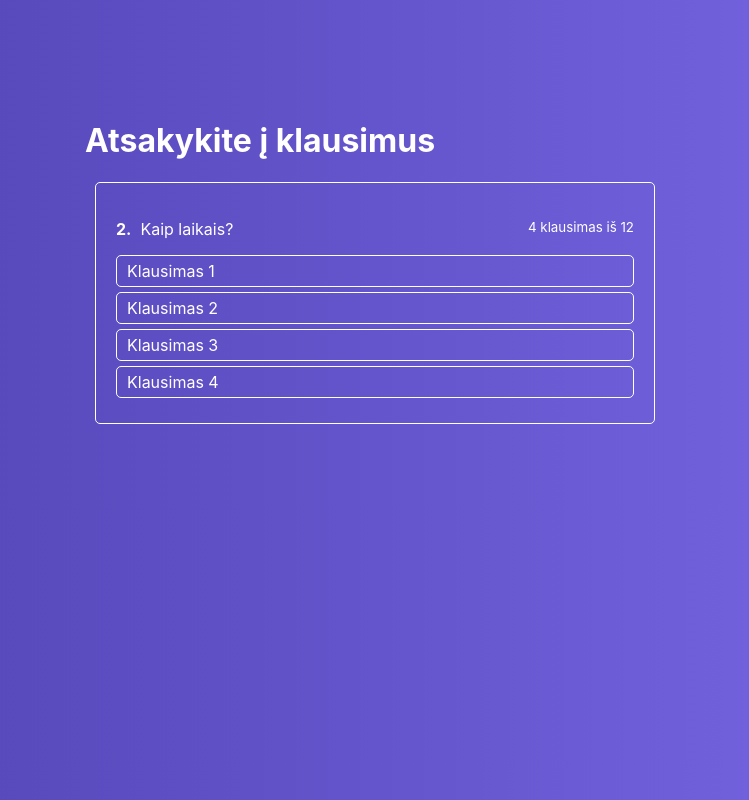
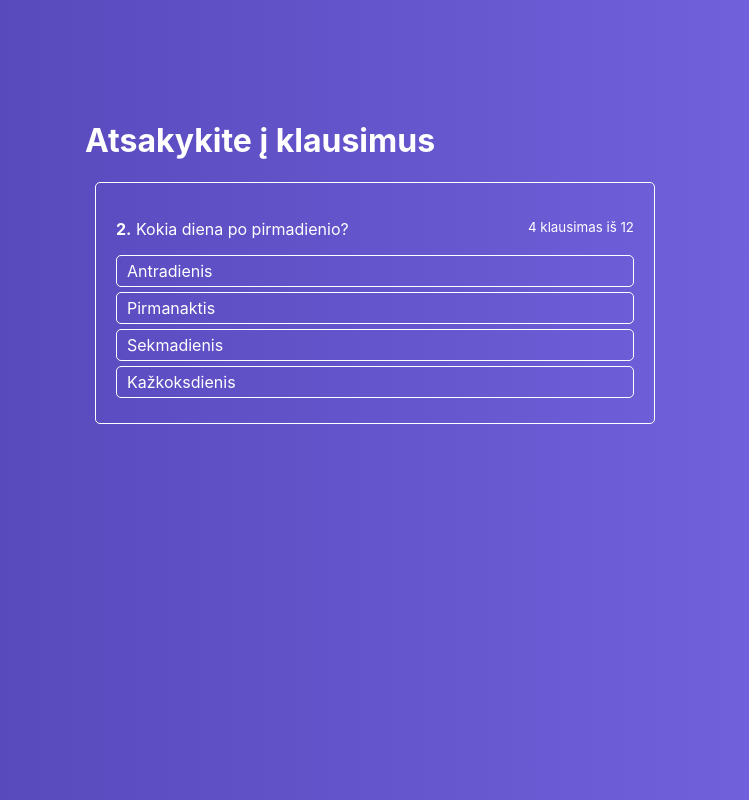
Before and after one commit to Ramunas-Bkr/quiz-2, a React (Create React App) app: page / in a window 1280 px wide. Shown: the whole page, without its empty margins (265-1014 px from the left). Built offline with nearby package versions, Linux system fonts and the light colour scheme.

Commit message:
Processing click

```diff
--- a/src/components/ActiveQuiz/ActiveQuiz.js
+++ b/src/components/ActiveQuiz/ActiveQuiz.js
@@ -8,14 +8,14 @@ const ActiveQuiz = (props) => {
             <p className={classes.Question}>
                 <span>
                     <strong>2.</strong>&nbsp;
-                    Kaip laikais?
+                    {props.question}
                 </span>
                 <small>4 klausimas iš 12</small>
             </p>
 
             <AnswersList
                 answers={props.answers}
-
+                onAnswerClick={props.onAnswerClick}
             />
         </div>
     )
--- a/src/components/ActiveQuiz/AnswersList/AnswerItem/AnswerItem.js
+++ b/src/components/ActiveQuiz/AnswersList/AnswerItem/AnswerItem.js
@@ -3,7 +3,9 @@ import classes from './AnswerItem.module.css'
 
 const AnswerItem = (props) => {
     return (
-        <li className={classes.AnswerItem}>
+        <li
+            onClick={() => props.onAnswerClick(props.answer.id)}
+            className={classes.AnswerItem}>
             {props.answer.text}
         </li>
     )
--- a/src/components/ActiveQuiz/AnswersList/AnswersList.js
+++ b/src/components/ActiveQuiz/AnswersList/AnswersList.js
@@ -10,6 +10,7 @@ const AnswersList = (props) => {
                     <AnswerItem
                         key={index}
                         answer={answer}
+                        onAnswerClick={props.onAnswerClick}
                     />
                 )
             })}
--- a/src/containers/Quiz/Quiz.js
+++ b/src/containers/Quiz/Quiz.js
@@ -7,14 +7,20 @@ class Quiz extends Component {
     state = {
         quiz: [
             {
+                question: 'Kokia diena po pirmadienio?',
+                rightAnswerId: 1,
                 answers: [
-                    {text: 'Klausimas 1'},
-                    {text: 'Klausimas 2'},
-                    {text: 'Klausimas 3'},
-                    {text: 'Klausimas 4'}
+                    {text: 'Antradienis', id: 1},
+                    { text: 'Pirmanaktis', id: 2},
+                    { text: 'Sekmadienis', id: 3},
+                    { text: 'Kažkoksdienis', id: 4}
                 ]
             }
         ]
+    }
+
+    onAnswerClickHandler = (answerId) => {
+        console.log('Answer Id: ', answerId);
     }
 
     render() {
@@ -24,6 +30,8 @@ class Quiz extends Component {
                     <h1>Atsakykite į klausimus</h1>
                     <ActiveQuiz
                         answers={this.state.quiz[0].answers}
+                        question={this.state.quiz[0].question}
+                        onAnswerClick={this.onAnswerClickHandler}
                     />
                 </div>
             </div>
```
